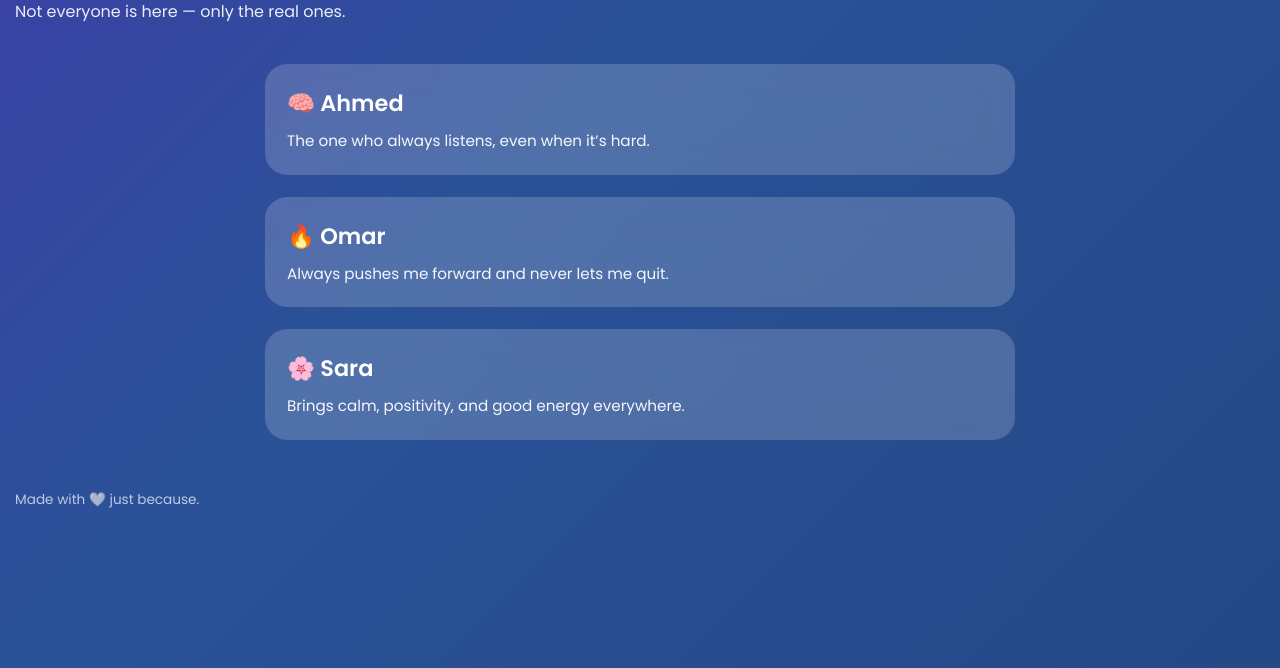
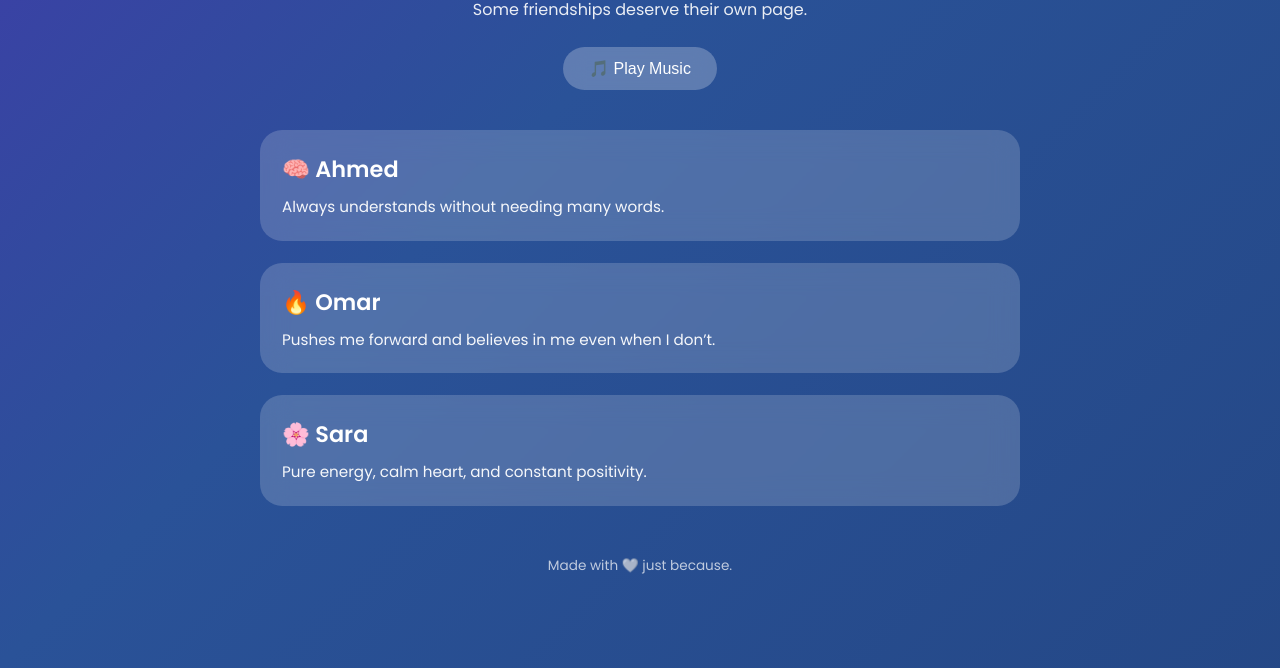
Before and after one commit to Ahm27/Aisha, a plain HTML site: page index.html in a window 1280 px wide. Shown: the part 132-800 px from the top of the page. Drawn offline with Linux system fonts and the light colour scheme.

Commit message:
Update title and content in index.html

```diff
--- a/index.html
+++ b/index.html
@@ -3,7 +3,7 @@
 <head>
 <meta charset="UTF-8">
 <meta name="viewport" content="width=device-width, initial-scale=1.0">
-<title>Friends Who Matter</title>
+<title>People Who Matter</title>
 
 <link href="https://fonts.googleapis.com/css2?family=Poppins:wght@300;400;600;700&display=swap" rel="stylesheet">
 
@@ -21,6 +21,7 @@ body {
   color: #fff;
   min-height: 100vh;
   padding: 40px 15px;
+  text-align: center;
 }
 
 @keyframes gradient {
@@ -31,18 +32,36 @@ body {
 
 h1 {
   font-size: 2.4rem;
-  margin-bottom: 8px;
+  margin-bottom: 6px;
 }
 
 .subtitle {
   font-size: 1rem;
   opacity: 0.9;
-  margin-bottom: 40px;
+  margin-bottom: 25px;
+}
+
+/* Music Button */
+.music-btn {
+  background: rgba(255,255,255,0.25);
+  border: none;
+  color: #fff;
+  padding: 12px 26px;
+  border-radius: 30px;
+  font-size: 1rem;
+  cursor: pointer;
+  backdrop-filter: blur(10px);
+  transition: transform 0.2s ease, background 0.2s ease;
+}
+
+.music-btn:hover {
+  transform: scale(1.05);
+  background: rgba(255,255,255,0.35);
 }
 
 .container {
-  max-width: 750px;
-  margin: auto;
+  max-width: 760px;
+  margin: 40px auto 0;
 }
 
 .card {
@@ -88,29 +107,34 @@ h1 {
 </head>
 
 <body>
+
   <h1>People Who Changed My Life 💫</h1>
-  <div class="subtitle">Not everyone is here — only the real ones.</div>
+  <div class="subtitle">Some friendships deserve their own page.</div>
+
+  <!-- Music -->
+  <audio id="bg-music" src="song.mp3" loop></audio>
+  <button class="music-btn" onclick="toggleMusic()">🎵 Play Music</button>
 
   <div class="container">
 
     <div class="card">
       <div class="name">🧠 Ahmed</div>
       <div class="note">
-        The one who always listens, even when it’s hard.
+        Always understands without needing many words.
       </div>
     </div>
 
     <div class="card">
       <div class="name">🔥 Omar</div>
       <div class="note">
-        Always pushes me forward and never lets me quit.
+        Pushes me forward and believes in me even when I don’t.
       </div>
     </div>
 
     <div class="card">
       <div class="name">🌸 Sara</div>
       <div class="note">
-        Brings calm, positivity, and good energy everywhere.
+        Pure energy, calm heart, and constant positivity.
       </div>
     </div>
 
@@ -119,5 +143,25 @@ h1 {
   <div class="footer">
     Made with 🤍 just because.
   </div>
+
+<script>
+let isPlaying = false;
+const music = document.getElementById("bg-music");
+
+music.volume = 0.4;
+
+function toggleMusic() {
+  if (!isPlaying) {
+    music.play();
+    isPlaying = true;
+    event.target.innerText = "⏸ Pause Music";
+  } else {
+    music.pause();
+    isPlaying = false;
+    event.target.innerText = "🎵 Play Music";
+  }
+}
+</script>
+
 </body>
 </html>
```
